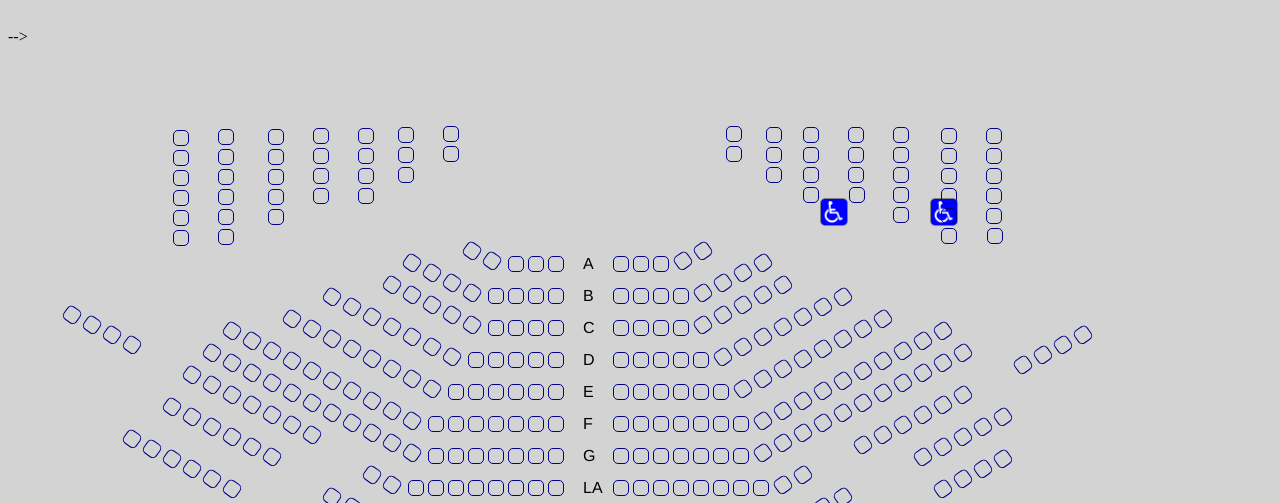
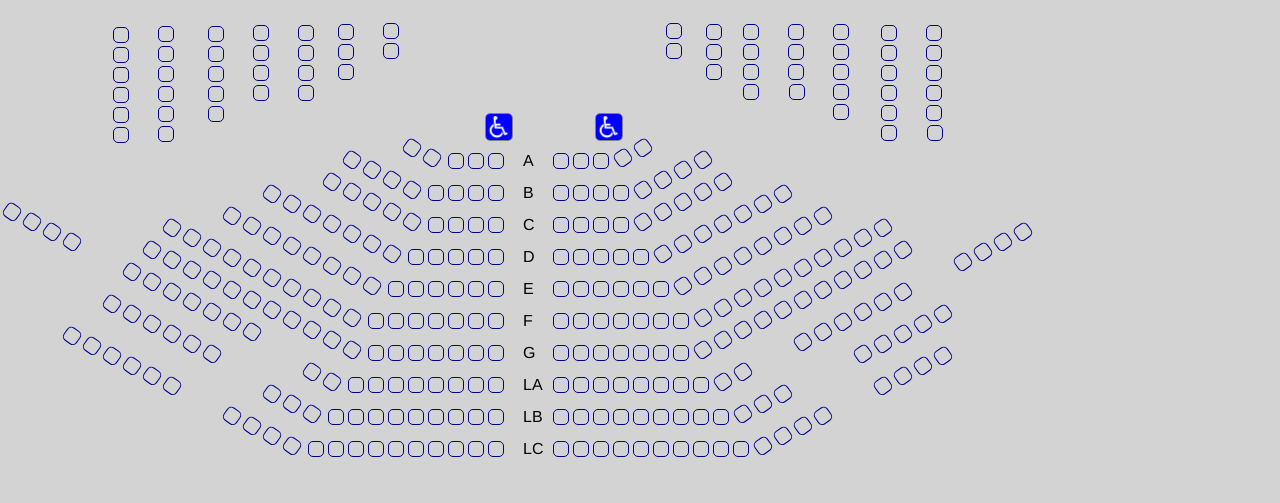
Before and after one commit to aklomkaew/theaterTicketManager, a Django app: template mySite/webapp/templates/webapp/playhouse.html in a window 1280 px wide; the page is wider, and only the part inside the window is pictured. Shown: the top 503 px of that part. Run offline with Django 3.2, Linux system fonts and the light colour scheme; the template is opened without the code that fills it, so the values that code supplies are empty; parts of the project's set-up code (start-up, migrations or seed data) failed here and were passed over.

Commit message:
Fix errored comment, move closer to top

```diff
--- a/mySite/webapp/static/css/playhouse.css
+++ b/mySite/webapp/static/css/playhouse.css
@@ -4,13 +4,13 @@ body {
 #seat-map {
     position: relative;
     /* top: 50%; */
-    top: 0;
-    bottom: 0;
-    left: 0;
-    right: 0;
+    top: -85px;
+    /* bottom: -40px; */
+    left: -60px;
+    right: 60px;
 
     margin: auto;
-    min-width: 1700px;
+    min-width: 1425px;
     /* min-height: 200px; */
 }
 
--- a/mySite/webapp/templates/webapp/playhouse.html
+++ b/mySite/webapp/templates/webapp/playhouse.html
@@ -9,14 +9,12 @@
 <div id="seat-map">
 
     <!-- Handicap Seats -->
-    <!-- <div>
+    <div>
         <span class="no-seat thirty-three"></span>
-        <!-- <span><img class="handicap-seat handicap-thirty-three handicap-{{ insert_id }}" src="/static/img/handicap_logo.png" alt="handicap seat"></img></span> -->
-        <span><img class="handicap-seat handicap-thirty-three" src="/static/img/handicap_logo.png" alt="handicap seat"></img></span>
+        <span><img id="HC1" class="handicap-seat handicap-thirty-three handicap-{{ HC1 }}" src="/static/img/handicap_logo.png" alt="handicap seat"></img></span>
         <span class="no-seat forty"></span>
-        <!-- <span><img class="handicap-seat handicap-forty handicap-{{ insert_id }}" src="/static/img/handicap_logo.png" alt="handicap seat"></img></span> -->
-        <span><img class="handicap-seat handicap-forty" src="/static/img/handicap_logo.png" alt="handicap seat"></img></span>
-    </div> -->
+        <span><img id="HC2" class="handicap-seat handicap-forty handicap-{{ HC2 }}" src="/static/img/handicap_logo.png" alt="handicap seat"></img></span>
+    </div>
 
     <!-- Risers Row A -->
     <div class="row">
```
